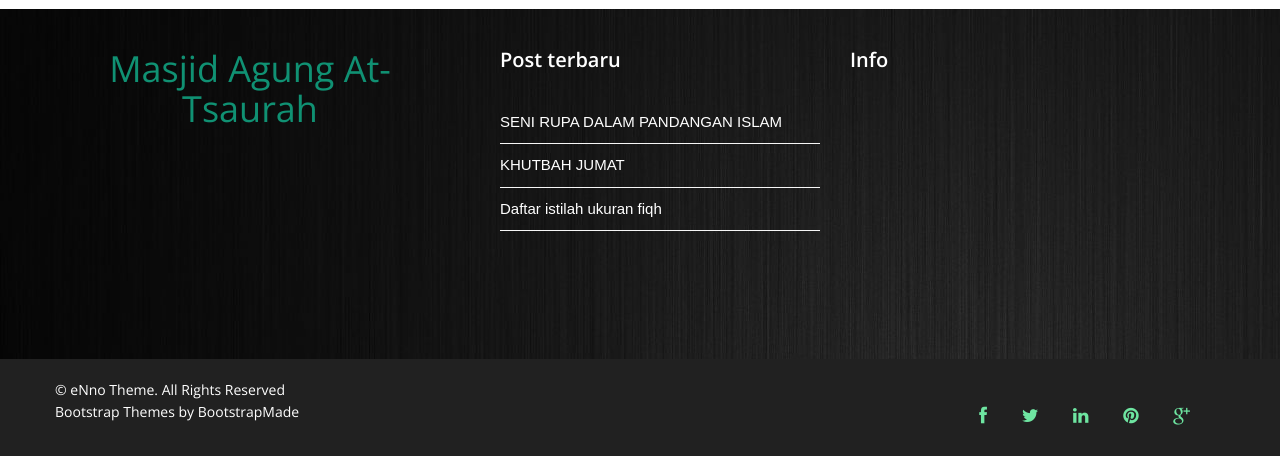
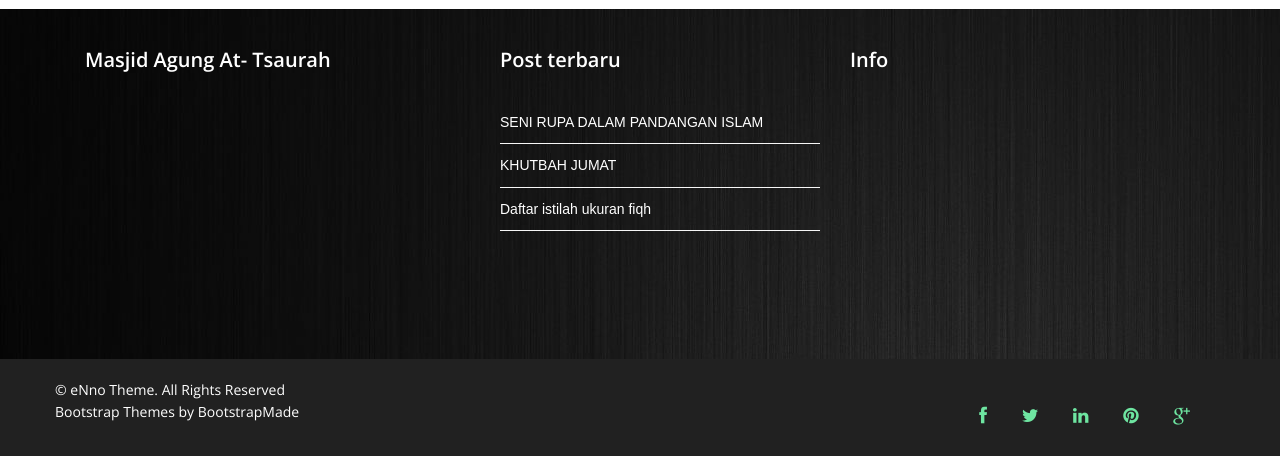
Before and after one commit to fahrul98/cms-masjid, a CodeIgniter app: page /database/beranda in a window 1280 px wide. Shown: the part 2238-2694 px from the top of the page. Run offline with CodeIgniter, Linux system fonts and the light colour scheme; data comes from the database, SQL or seed files in the repository; data that the repository does not hold is empty; some libraries are stand-ins or nearby versions.

Commit message:
some color

```diff
--- a/application/config/cms_settings.php
+++ b/application/config/cms_settings.php
@@ -2,6 +2,6 @@
 	$host='localhost';
 	$username='root';
 	$password='';
-	$dbname='dump';
-	// $dbname='cmsmasjid';
+//	$dbname='dump';
+	$dbname='cmsmasjid';
 ?>
--- a/application/views/core/footer.php
+++ b/application/views/core/footer.php
@@ -25,16 +25,17 @@ if ($this->session->userdata('username') and $this->session->userdata('userpass'
       <div class="inner-footer backgroundpict">
         <div class="container">
           <div class="row">
-            <div class="col-md-4 f-about">
-              <a href="<?php echo base_url('');?>"><h1><span><?php echo $cmprofil->pnama;?></span></h1></a>
+            <div class="col-md-4 col-xs-12 f-about">
+              <h3 class="widgetheading" style="margin-left:15px"><?php echo $cmprofil->pnama;?></h3></a>
+
 
               <p class="phitam textfooter">
                 <?php echo nl2br($pgt->cmfoot1);?>
               </p>
             </div>
-            <div class="col-md-4 l-posts">
+            <div class="col-md-4 col-xs-12 l-posts">
               <h3 class="widgetheading">Post terbaru</h3>
-              <div class="col-md l-posts">
+              <div class="col-xs l-posts">
                 <ul>
                   <?php
                   $n = 1;
@@ -53,9 +54,9 @@ if ($this->session->userdata('username') and $this->session->userdata('userpass'
                 </ul>
               </div>
             </div>
-            <div class="col-md-4 f-contact">
+            <div class="col-md-4 col-xs-12 f-contact">
               <h3 class="widgetheading">Info</h3>
-              <div class="col-md l-posts phitam">
+              <div class="col-xs l-posts pputih">
                 <?php echo nl2br($pgt->cmfoot2);?>
               </div>
               <!-- <h3 class="widgetheading">Hubungi Kami</h3>
--- a/application/views/core/head-html.php
+++ b/application/views/core/head-html.php
@@ -102,7 +102,7 @@ if($page=="Media" || $page=="Profil Admin" or isset($search)){?>
     font-size: 17px;
     font-family: Arial;
   }
-  .container .phitam {
+  .container .text-center .phitam {
     color:#000000;
     font-size: 15px;
   }
@@ -140,7 +140,13 @@ if($page=="Media" || $page=="Profil Admin" or isset($search)){?>
       'lnr' => 'fff',
       'border' => '424242',
       'textcol' => 'fff',
-      'img-bg' => 'img-4.jpg'
+      'img-bg' => 'img-4.jpg',
+      'linkcol' => '0000bb',
+      'hover' => '424242',
+      'tab' => 'fff',
+      'tabact' => '212121',
+      'textisi' => '000000'
+
     );
     switch ($dsid) {
       case 1: //Dark
@@ -151,7 +157,11 @@ if($page=="Media" || $page=="Profil Admin" or isset($search)){?>
       'textcol' => 'fff',
       'img-bg' => 'img-3.jpg',
       'linkcol' => '0000bb',
-      'hover' => '424242'
+      'hover' => '424242',
+      'icon' => '424242',
+      'tab' => 'fff',
+      'tabact' => '4f4f4f',
+      'textisi' => '000000'
     );
         break;
 
@@ -163,10 +173,29 @@ if($page=="Media" || $page=="Profil Admin" or isset($search)){?>
       'textcol' => 'fff',
       'img-bg' => 'img-2.jpg',
       'linkcol' => '0000bb',
-      'hover' => '424242'
+      'hover' => '424242',
+      'icon' => '424242',
+      'tab' => 'fff',
+      'tabact' => '4f4f4f',
+      'textisi' => '000000'
     );
         break;
 
+    case 3:
+      $d = array(
+      'nav' => '00796B',
+      'lnr' => 'ddd',
+      'border' => '00897B',
+      'textcol' => '000000',
+      'img-bg' => 'img-4.jpg',
+      'linkcol' => '0000bb',
+      'hover' => '00897B',
+      'icon' => '00796B ',
+      'tab' => 'fff',
+      'tabact' => '4f4f4f',
+      'textisi' => '000000'
+    );
+        break;
       default:
         # code...
         break;
@@ -189,6 +218,12 @@ if($page=="Media" || $page=="Profil Admin" or isset($search)){?>
   }
 
   /*Footer*/
+  .pputih {
+    color: #<?php echo $d['textcol']; ?>;
+    font-size: 17px;
+    font-family: Arial;
+  }
+
   body .last-div {
     background-color:#<?php echo $d['nav'];?>;
   }
--- a/application/views/vpengunjung.php
+++ b/application/views/vpengunjung.php
@@ -321,21 +321,21 @@ mediaid
 				<hr>
 				<div class="container">
 					<div class="row">
-						<h2 class="text-center">Deskripsi</h2>
+						<h2 class="center">Deskripsi</h2>
 						<p class="phitam">
 							<?php echo nl2br($profil->pdeskripsi);?>
 						</p>
 					</div>
 					<hr>
 					<div class="row">
-						<h2 class="text-center">Sejarah</h2>
+						<h2 class="center">Sejarah</h2>
 						<p class="phitam">
 							<?php echo nl2br($profil->psejarah);?>
 						</p>
 					</div>
 					<hr>
 					<div class="row">
-						<h2 class="text-center">Visi Misi</h2>
+						<h2 class="center">Visi Misi</h2>
 						<p class="phitam">
 							<?php echo nl2br($profil->pvisimisi);?>
 						</p>
```
Also changed, not shown: other parts of application/views/core/head-html.php (+34 -1 lines).
